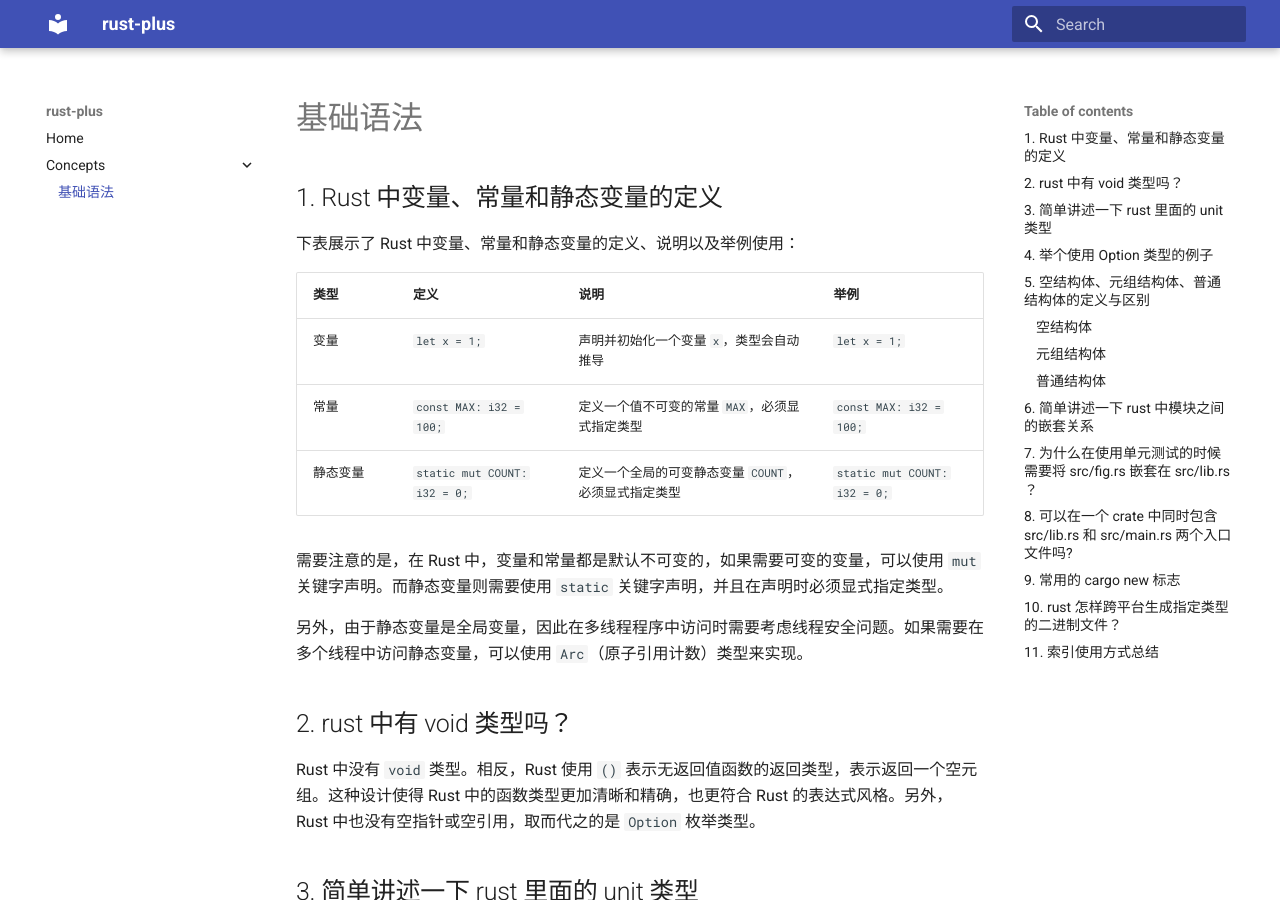
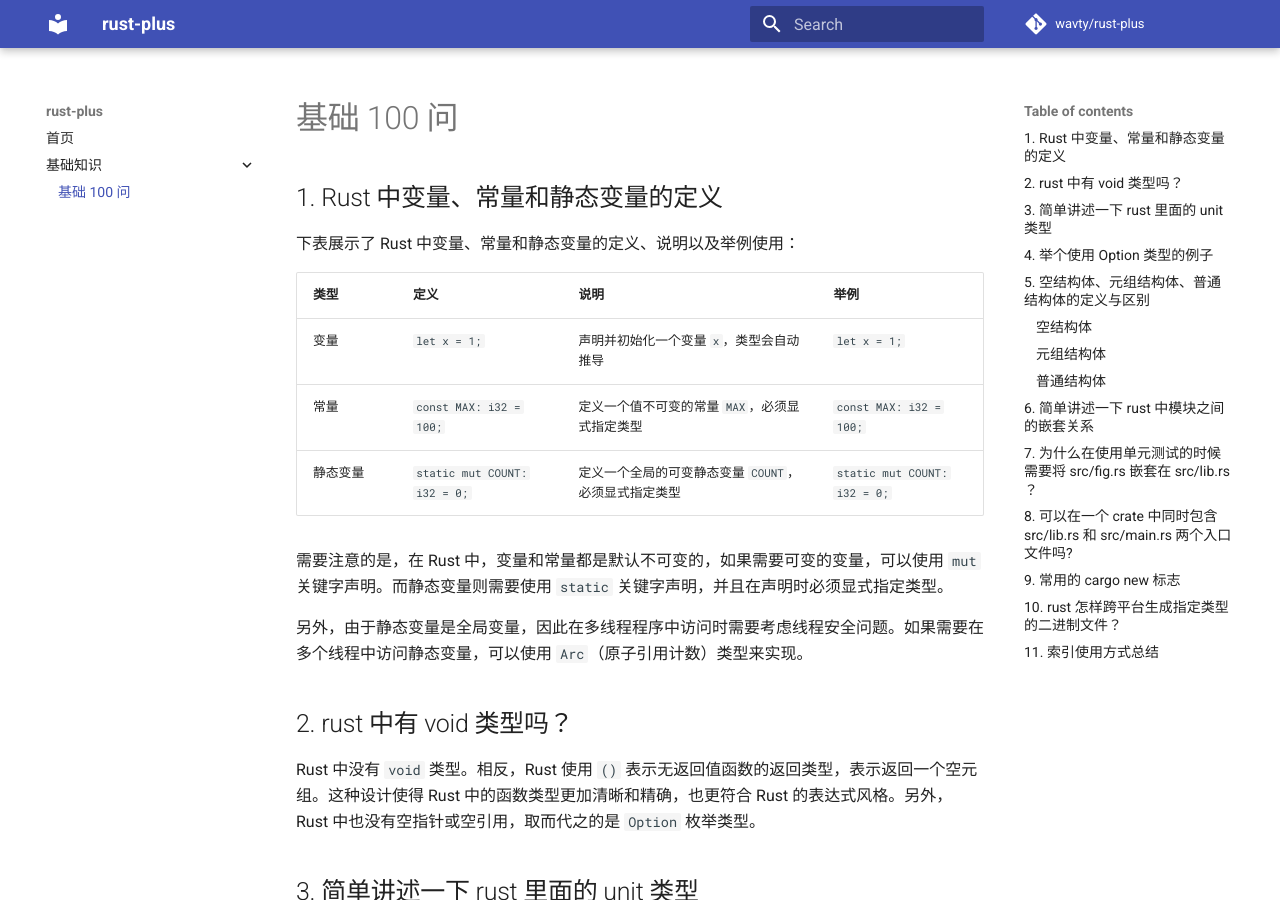
Before and after one commit to wavty/rust-plus, an MkDocs documentation site: the page built from docs/concepts/concepts.md, in a window 1280 px wide and 900 px high. Built offline with MkDocs 1.6.1 and Material for MkDocs 9.7.7, drawn with Linux system fonts in a browser that asks for light colours; comment, search, counter and statistics services are not loaded.

Commit message:
add a git repository

```diff
--- a/docs/concepts/concepts.md
+++ b/docs/concepts/concepts.md
@@ -1,4 +1,4 @@
-# 基础语法
+# 基础 100 问
 
 ## 1. Rust 中变量、常量和静态变量的定义
 
--- a/mkdocs.yml
+++ b/mkdocs.yml
@@ -1,15 +1,24 @@
 site_name: rust-plus
 docs_dir: ./docs
 nav:
-  - Home: index.md
-  - Concepts:
+  - 首页: index.md
+  - 基础知识:
       - concepts/concepts.md
 # https://juejin.cn/post/7066641709198737416
 theme:
   name: material
+  codehilite: true
+
 markdown_extensions:
   - pymdownx.highlight:
       anchor_linenums: true
   - pymdownx.inlinehilite
   - pymdownx.snippets
   - pymdownx.superfences
+  - codehilite:
+      use_pygments: true
+      linenums: true
+
+# Repository https://squidfunk.github.io/mkdocs-material/setup/adding-a-git-repository/#adding-a-git-repository
+repo_name: wavty/rust-plus
+repo_url: https://github.com/wavty/rust-plus
```
